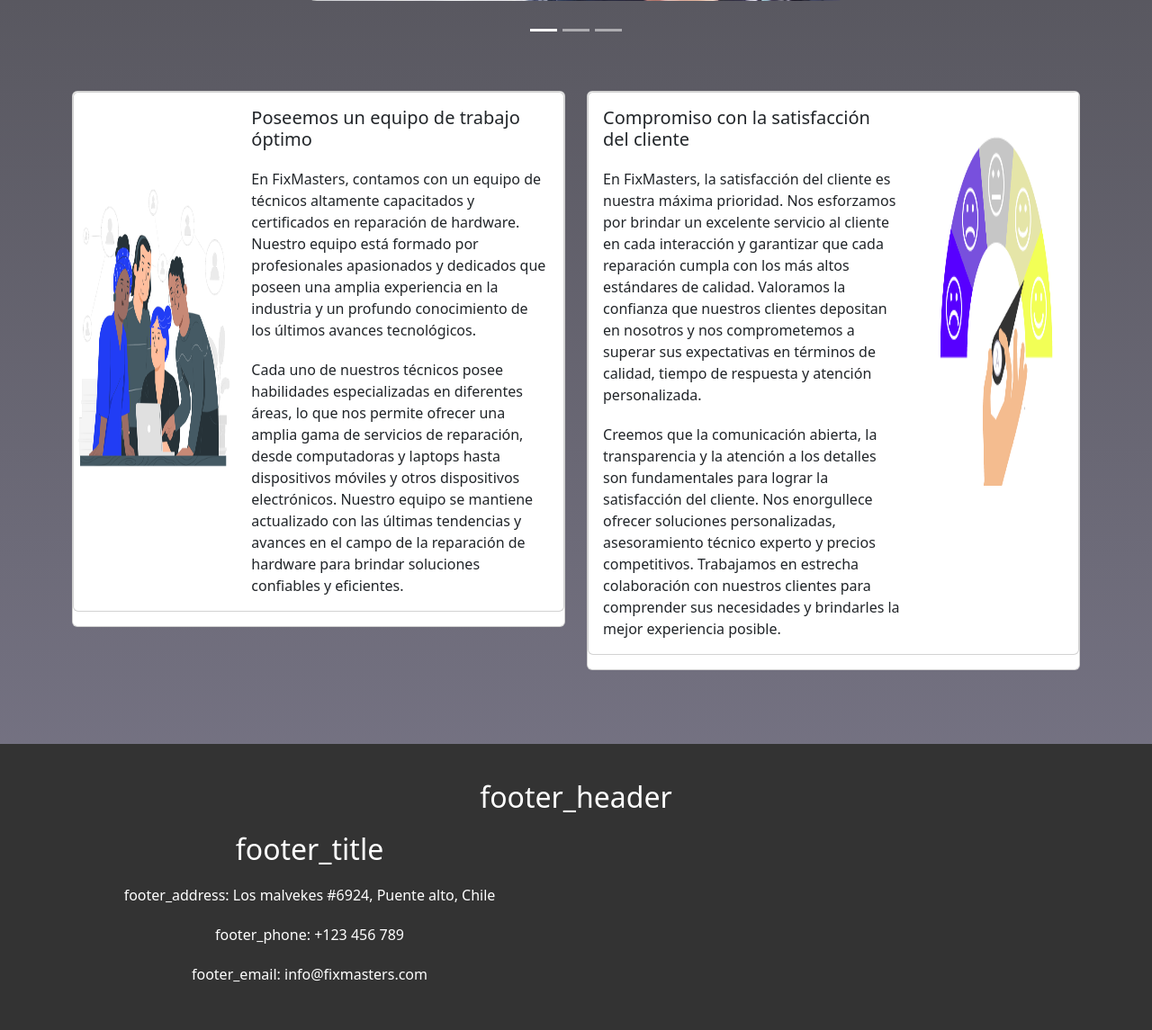
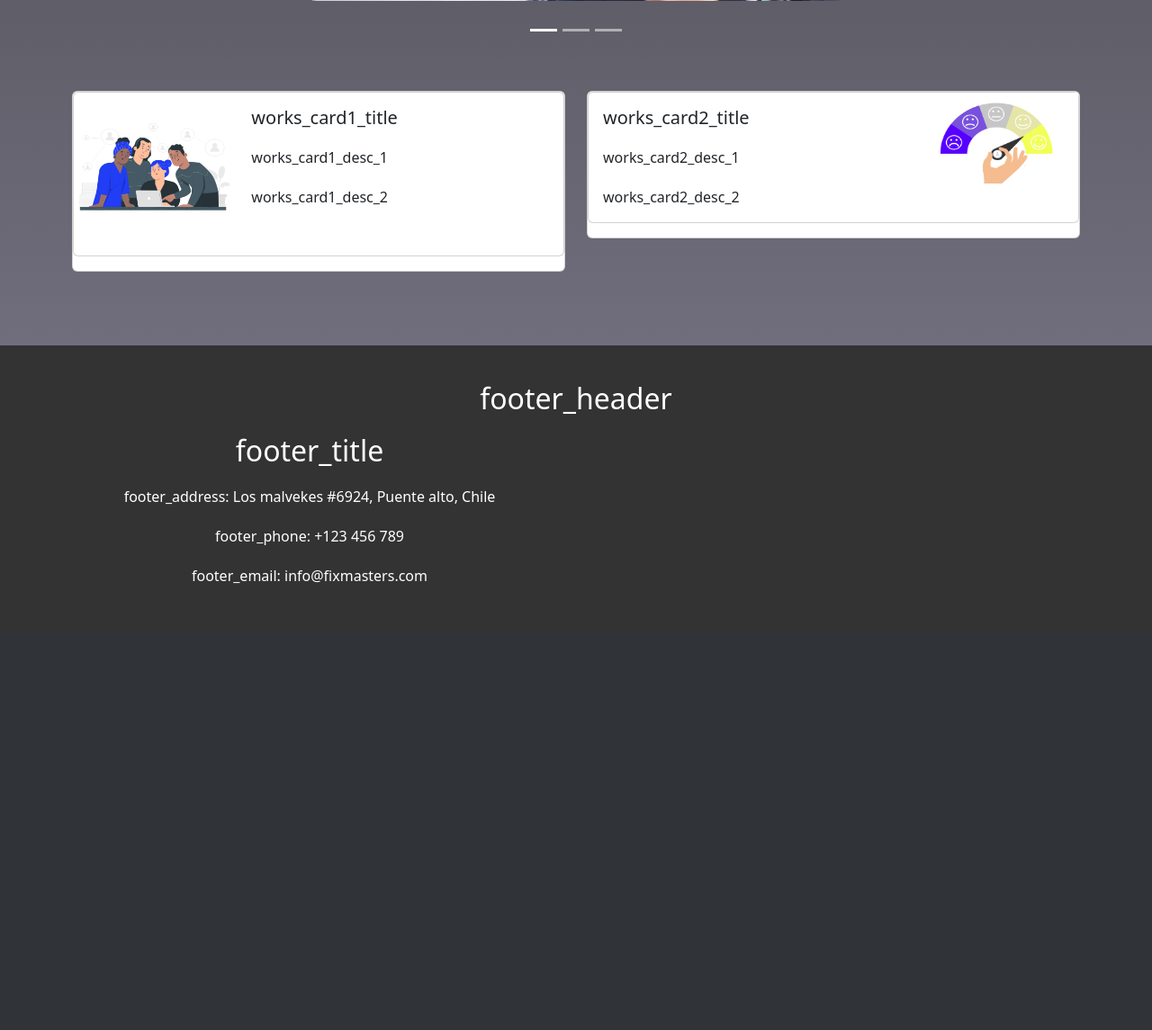
Before and after one commit to x4leqxinn/english-dj-web, a Django app: page /trabajosRealizados/ in a window 1280 px wide. Shown: the part 555-1700 px from the top of the page at 90% size. After the commit the page ends 1204 px from the top, so only its background shows below. Run offline with Django 4.2, Linux system fonts and the light colour scheme.

Commit message:
ADD: ALL trans

```diff
--- a/web_prueba_ingles/templates/Trabajos realizados.html
+++ b/web_prueba_ingles/templates/Trabajos realizados.html
@@ -1,4 +1,5 @@
 {% extends 'base.html' %}
+{% load i18n %}
 {% load static %}
 {% block content %}
 <div class="d-flex justify-content-center margenTop">
@@ -50,32 +51,9 @@
                             </div>
                             <div class="col-md-8">
                                 <div class="card-body">
-                                    <h5 class="card-title">Poseemos un equipo de trabajo óptimo</h5>
-                                    <p class="card-text">En FixMasters, contamos con un equipo de técnicos altamente
-                                        capacitados y
-                                        certificados en
-                                        reparación
-                                        de hardware. Nuestro equipo está formado por profesionales apasionados y
-                                        dedicados que
-                                        poseen
-                                        una
-                                        amplia experiencia en la industria y un profundo conocimiento de los últimos
-                                        avances
-                                        tecnológicos.</p>
-                                    <p class="card-text"> Cada uno de nuestros técnicos posee habilidades
-                                        especializadas en
-                                        diferentes áreas, lo que nos
-                                        permite ofrecer una amplia gama de servicios de reparación, desde
-                                        computadoras y laptops
-                                        hasta
-                                        dispositivos móviles y otros dispositivos electrónicos. Nuestro equipo se
-                                        mantiene
-                                        actualizado
-                                        con
-                                        las últimas tendencias y avances en el campo de la reparación de hardware
-                                        para brindar
-                                        soluciones
-                                        confiables y eficientes.</p>
+                                    <h5 class="card-title">{% trans "works_card1_title" %}</h5>
+                                    <p class="card-text">{% trans "works_card1_desc_1" %}</p>
+                                    <p class="card-text"> {% trans "works_card1_desc_2" %}</p>
                                 </div>
                             </div>
                         </div>
@@ -93,33 +71,9 @@
                             </div>
                             <div class="col-md-8">
                                 <div class="card-body">
-                                    <h5 class="card-title">Compromiso con la satisfacción del cliente</h5>
-                                    <p class="card-text">En FixMasters, la satisfacción del cliente es nuestra
-                                        máxima prioridad. Nos
-                                        esforzamos por
-                                        brindar un
-                                        excelente servicio al cliente en cada interacción y garantizar que cada
-                                        reparación cumpla
-                                        con
-                                        los
-                                        más altos estándares de calidad. Valoramos la confianza que nuestros
-                                        clientes depositan en
-                                        nosotros
-                                        y nos comprometemos a superar sus expectativas en términos de calidad,
-                                        tiempo de respuesta y
-                                        atención personalizada.</p>
-                                    <p class="card-text"> Creemos que la comunicación abierta, la transparencia y la
-                                        atención a los
-                                        detalles son
-                                        fundamentales
-                                        para lograr la satisfacción del cliente. Nos enorgullece ofrecer soluciones
-                                        personalizadas,
-                                        asesoramiento técnico experto y precios competitivos. Trabajamos en estrecha
-                                        colaboración
-                                        con
-                                        nuestros clientes para comprender sus necesidades y brindarles la mejor
-                                        experiencia posible.
-                                    </p>
+                                    <h5 class="card-title">{% trans "works_card2_title" %}</h5>
+                                    <p class="card-text">{% trans "works_card2_desc_1" %}</p>
+                                    <p class="card-text">{% trans "works_card2_desc_2" %}</p>
                                 </div>
                             </div>
                         </div>
```
Also changed, not shown: web_prueba_ingles/templates/Donde Estamos.html (+8 -7 lines), web_prueba_ingles/templates/Formulario de contacto.html (+9 -8 lines), web_prueba_ingles/templates/Usuario.html (+6 -5 lines), db.sqlite3, locale/en/LC_MESSAGES/django.po, locale/es/LC_MESSAGES/django.po.
